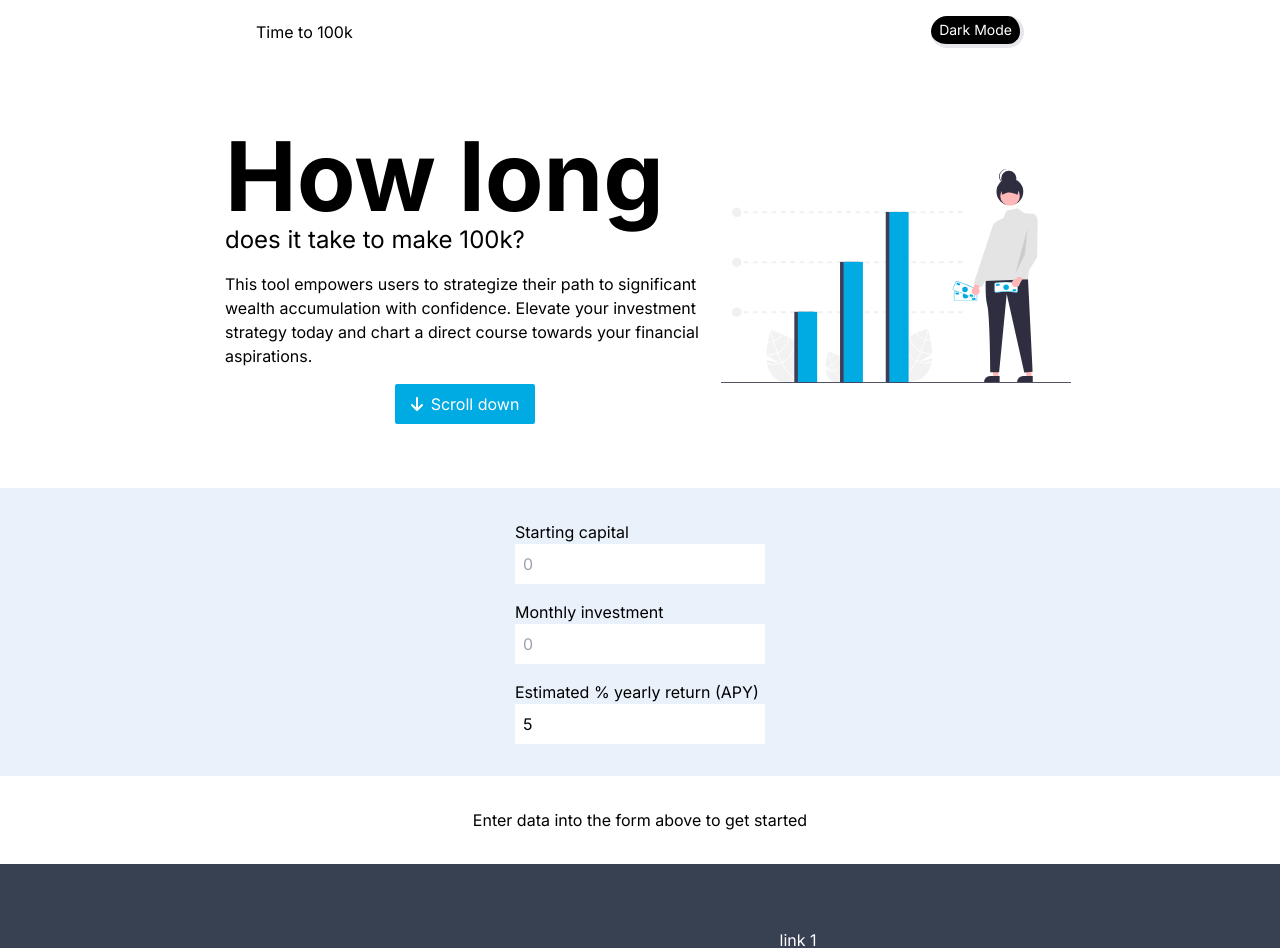
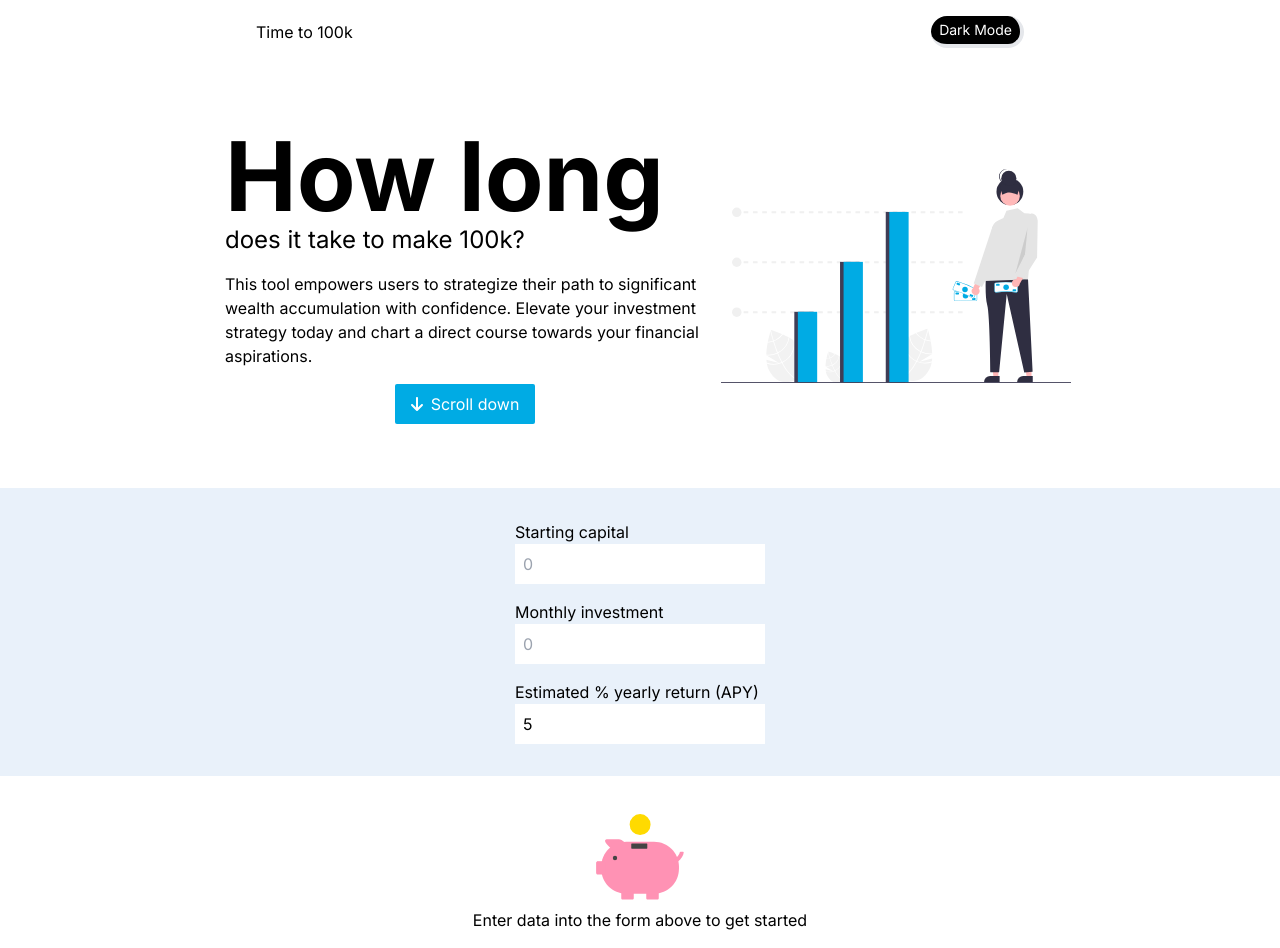
Before and after one commit to zackhanni/time-to-100k, a Next.js app: page / in a window 1280 px wide. Shown: the top 948 px of the page. Built offline with nearby package versions, Linux system fonts and the light colour scheme.

Commit message:
added piggy bank image to data answers

```diff
--- a/app/components/PlainDataAnswers.tsx
+++ b/app/components/PlainDataAnswers.tsx
@@ -1,5 +1,4 @@
-// PlainDataAnswers.tsx
-import React from "react";
+import Image from "next/image";
 
 const goals = [
   100_000, 200_000, 300_000, 400_000, 500_000, 600_000, 700_000, 800_000,
@@ -33,10 +32,17 @@ export default function PlainDataAnswers({
   };
 
   return (
-    <div className=" py-8 px-4 sm:px-16 flex justify-center">
+    <div className=" py-8 px-4 sm:px-16 flex flex-col justify-center">
       {/* <p>Starting capital: {startingCapital}</p> */}
       {/* <p>Monthly investment: {monthlyInvestment}</p> */}
-      <div className="text-black space-y-4 flex flex-col items-center w-full justify-center max-w-screen-sm">
+      <Image
+        src="/piggy-bank.svg"
+        width={100}
+        height={100}
+        alt="Picture of the author"
+        className="mx-auto"
+      />
+      <div className="text-black space-y-4 flex flex-col items-center w-full justify-center max-w-screen-sm mx-auto">
         {startingCapital > 0 || (monthlyInvestment > 0 && apy > 0) ? (
           goals.map((goal) =>
             startingCapital > goal ? null : (
```
